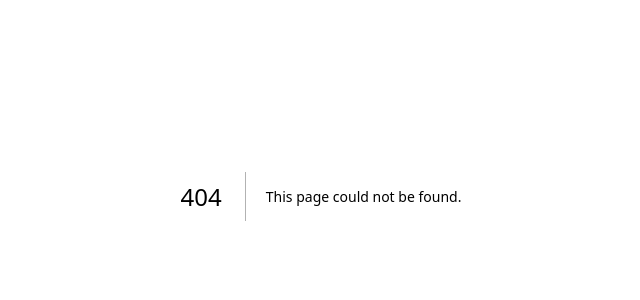
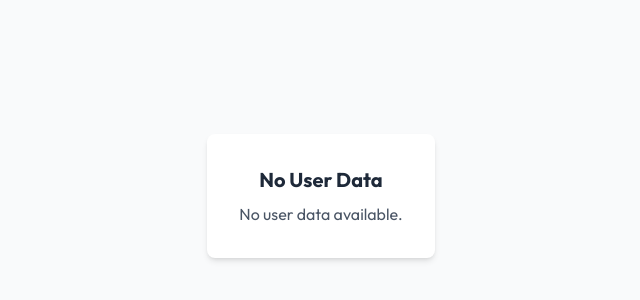
Before and after one commit to moshiurrahmandeap11/avirosoft-backup, a Next.js app: page /dashboard in a window 1280 px wide. Before the commit this address had no page. Shown: the part 204-504 px from the top of the page, without its empty margins (319-959 px from the left). Built offline with nearby package versions, Linux system fonts and the light colour scheme; no server answers.

Commit message:
create dashboard for cookie

```diff
--- a/package.json
+++ b/package.json
@@ -9,6 +9,7 @@
     "lint": "eslint"
   },
   "dependencies": {
+    "axios": "^1.18.0",
     "framer-motion": "^12.40.0",
     "lucide-react": "^1.18.0",
     "next": "16.2.9",
--- /dev/null
+++ b/src/app/(dashboard)/dashboard/page.jsx
@@ -0,0 +1,12 @@
+import React from 'react';
+import UserDashboardPage from '@/components/userDashboardComponents/UserDashboardPage';
+
+const UserDashboard = () => {
+    return (
+        <div>
+            <UserDashboardPage />
+        </div>
+    );
+};
+
+export default UserDashboard;
--- a/src/components/shared/Axios/AxiosInstance.tsx
+++ b/src/components/shared/Axios/AxiosInstance.tsx
@@ -0,0 +1,13 @@
+import axios from "axios";
+
+const apiClient = axios.create({
+  baseURL: process.env.NEXT_PUBLIC_API_BASE_URL,
+  withCredentials: true,
+  timeout: 10000,
+  headers: {
+    "Content-Type": "application/json",
+  },
+});
+
+
+export default apiClient;
--- /dev/null
+++ b/src/components/userDashboardComponents/UserDashboardPage.tsx
@@ -0,0 +1,52 @@
+"use client";
+
+import React, { useEffect, useState } from "react";
+import apiClient from "../shared/Axios/AxiosInstance";
+
+const UserDashboardPage = () => {
+  const [user, setUser] = useState(null);
+
+  useEffect(() => {
+    const tryFetch = async () => {
+      const res = await apiClient.get("/auth/me");
+      setUser(res.data.data);
+    };
+    tryFetch();
+  }, []);
+
+  if (!user) {
+    return (
+      <div className="min-h-screen flex items-center justify-center bg-gray-50 dark:bg-gray-900">
+        <div className="text-center p-8 bg-white dark:bg-gray-800 rounded-lg shadow-md">
+          <h2 className="text-xl font-bold text-gray-800 dark:text-gray-200 mb-2">
+            No User Data
+          </h2>
+          <p className="text-gray-600 dark:text-gray-400">
+            No user data available.
+          </p>
+        </div>
+      </div>
+    );
+  }
+
+  return (
+    <div className="min-h-screen bg-gray-50 dark:bg-gray-900 py-10 px-4">
+      <div className="max-w-4xl mx-auto">
+        <h1 className="text-3xl font-bold text-gray-900 dark:text-white mb-8 text-center">
+          User Dashboard
+        </h1>
+
+        <div className="bg-white dark:bg-gray-800 rounded-lg shadow-md border border-gray-200 dark:border-gray-700 p-6">
+          <h3 className="text-lg font-bold text-gray-900 dark:text-white mb-4">
+            Raw User Data
+          </h3>
+          <pre className="bg-gray-100 dark:bg-gray-900 p-4 rounded-lg overflow-auto text-sm text-gray-800 dark:text-gray-200">
+            {JSON.stringify(user, null, 2)}
+          </pre>
+        </div>
+      </div>
+    </div>
+  );
+};
+
+export default UserDashboardPage;
```
Also changed, not shown: 1 other file (tests, documents, lock files or other folders).
